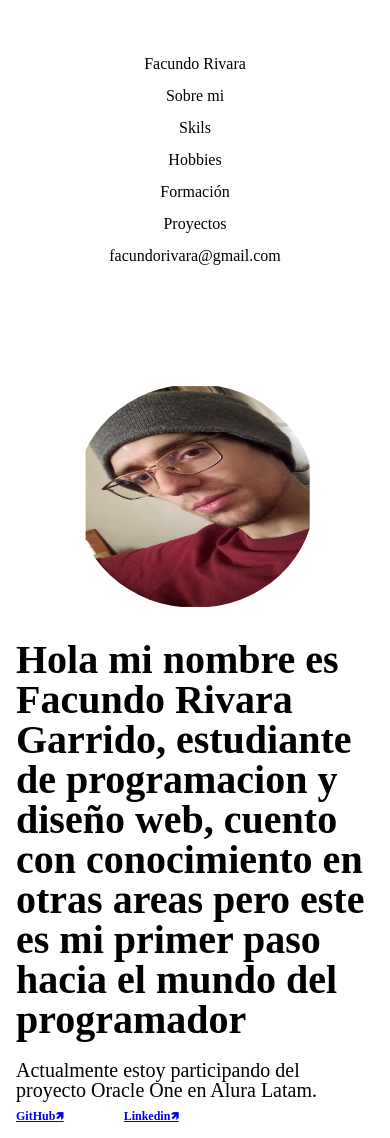
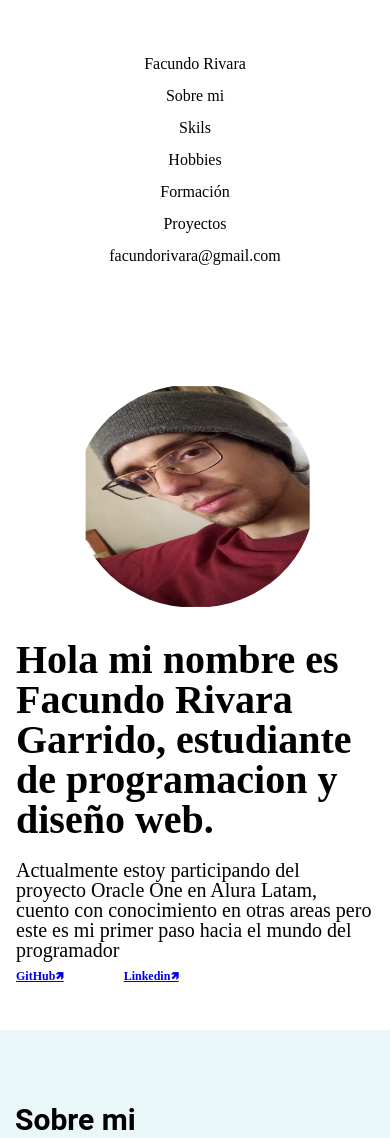
Before and after one commit to FacundoRivara/facundorivara.github.io-porfolio, a plain HTML site: page index.html in a window 390 px wide. Shown: the top 1138 px of the page. Drawn offline with Linux system fonts and the light colour scheme.

Commit message:
arreglo en css y html para reolver problemas con iconos

```diff
--- a/index.html
+++ b/index.html
@@ -7,7 +7,7 @@
         <link rel="stylesheet" href="style.css">
         <meta name="viewport" content="width=device-width, initial-scale=1.0">
     </head>
-    <body>
+    <body class="body">
         <header class="header">
             <section class="S1">
                 <p class="nombre">Facundo Rivara</p>
@@ -23,9 +23,9 @@
             <section class="S2">
                 <img src="imagenes/yo.jpg" alt="mi-foto" class="mi-foto">
                 <div class="texto">
-                    <p class="titulo">Hola mi nombre es Facundo Rivara Garrido, estudiante de programacion y diseño web, cuento con conocimiento en otras areas pero este es mi primer paso hacia el mundo del programador</p>
+                    <p class="titulo">Hola mi nombre es Facundo Rivara Garrido, estudiante de programacion y diseño web.</p>
                     <p class="parrafo">
-                        Actualmente estoy participando del   proyecto Oracle One en Alura Latam.</p>
+                        Actualmente estoy participando del proyecto Oracle One en Alura Latam, cuento con conocimiento en otras areas pero este es mi primer paso hacia el mundo del programador</p>
                     <ul class="lista-intro-ul">
                         <li class="lista-intro"><a href="https://github.com/FacundoRivara">GitHub🡽</a></li>
                         <li class="lista-intro"><a href="https://www.linkedin.com/in/facundo-rivara-8ba2aa246/">Linkedin🡽</a></li>
@@ -51,7 +51,7 @@
                         <img class="main-s2-skills-img" src="imagenes/html.png" alt="icono-html"><p class="main-s2-skills-texto">HTML</p>
                     </li>
                     <li class="main-s2-skills-ul">
-                        <img class="main-s2-skills-img" src="imagenes/JS.png" alt="icono-js"><p class="main-s2-skills-texto">JavaScript</p>
+                        <img class="main-s2-skills-img" src="imagenes/js.png" alt="icono-js"><p class="main-s2-skills-texto">JavaScript</p>
                     </li>
                 </ul>
             </section>
--- a/style.css
+++ b/style.css
@@ -1,6 +1,5 @@
 *{font-family: 'Roboto', sans-serif;
     font-size: 15px;}
-
     /*Header*/
     .header{
         padding: 0em 5em;
@@ -270,6 +269,7 @@
         .main-s5-encriptador, .main-s5-ahorcado{
             margin: 0 2em;}}
     @media screen and (max-width: 400px){
+        .body{width: 100%;}
         .main-s4{padding: 0em 5em 5em 5em;}
         .img{width: 20em;}
         .main-s5-encriptador, .main-s5-ahorcado{
```
